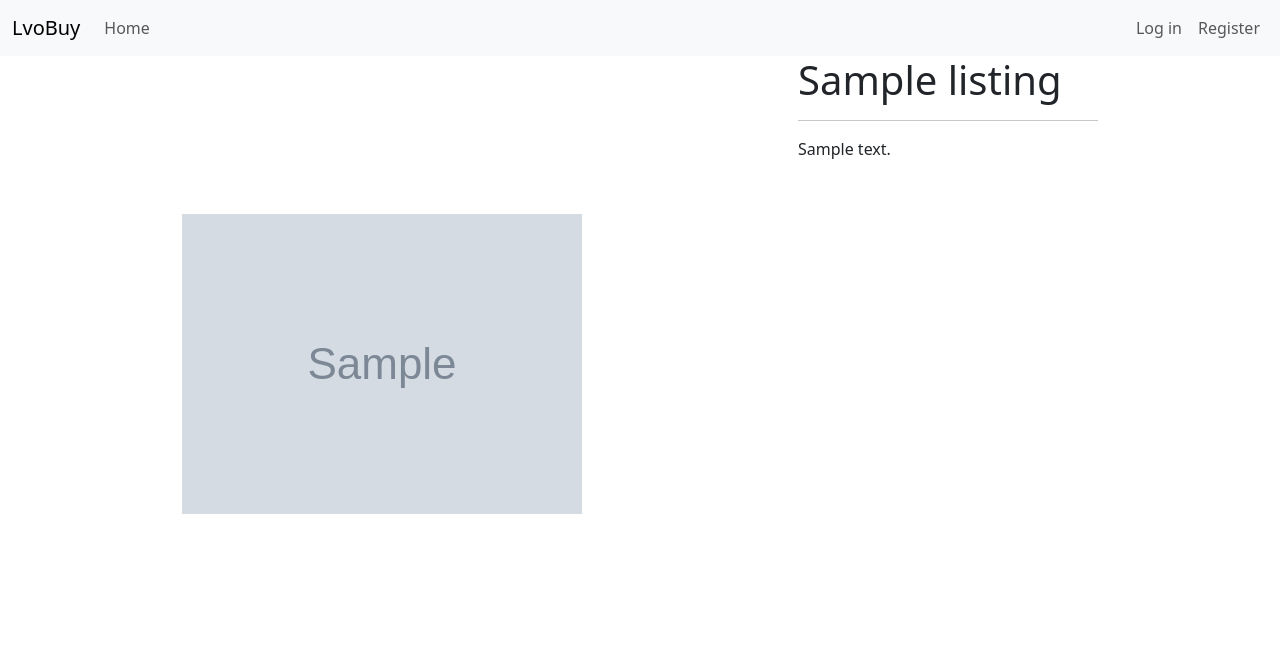
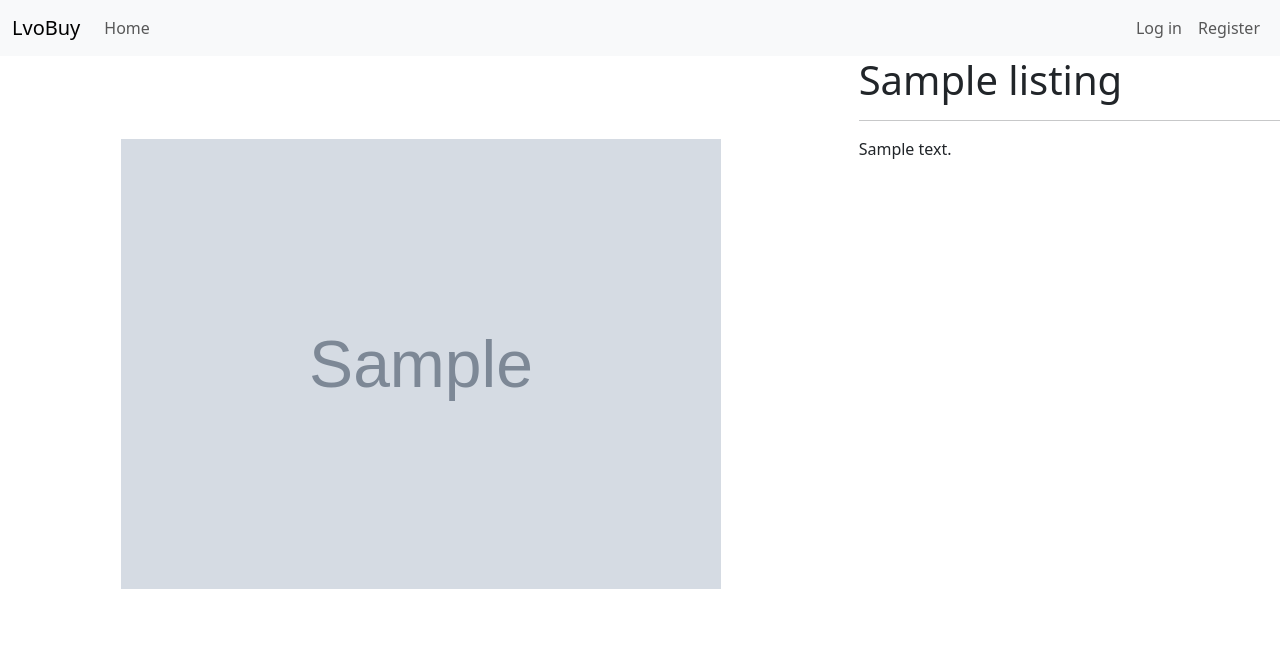
Before and after one commit to LvoBGM/LvoBuy, a Django app: page /bets/listing/1 in a window 1280 px wide. Shown: the top 671 px of the page. Run offline with Django 5.2, Linux system fonts and the light colour scheme; tables that the repository leaves empty hold one stand-in row (values such as "Sample post"); grey boxes marked "Sample" are stand-in pictures.

Commit message:
style: fix up stiling in listing page
1. Add a max height to prevent tall images from cropping

2. Add a justify self center to the image so that smaller images are displayed im the properly in the center

3.  Removed @media for now, the grid now scales depending on the screen width, with the pic tacling up 2 fr and the text info 1fr

```diff
--- a/bets/static/bets/listing_page_styles.css
+++ b/bets/static/bets/listing_page_styles.css
@@ -1,43 +1,25 @@
 #listing-grid {
     display: grid;
-    grid-template-columns: 300px 150px;
+    grid-template-columns: 2fr 1fr;
     grid-template-rows: 300px 300px;
     gap: 1em;
     grid-template-areas:
     "box-1 box-2"
     "box-1 box-2";
+    justify-content: center;
+    align-content: center;
 }
-
 #listing-image {
-    width: auto;
+    width: 100%;
     height: auto;
-    max-width: 300px;
+    max-width: 600px;
+    max-height: 600px;
     object-fit: contain;
     grid-area: box-1;
+    justify-self: center;
+    align-self: center;
 }
 
 #listing-info {
     grid-area: box-2;
 }
-
-@media (min-width: 768px) {
-    #listing-grid {
-        display: grid;
-        grid-template-columns: 600px 300px;
-        grid-template-rows: 300px 300px;
-        gap: 1em;
-        grid-template-areas:
-        "box-1 box-2"
-        "box-1 box-2";
-        justify-content: center;
-        align-content: center;
-    }
-    #listing-image {
-        width: auto;
-        height: auto;
-        max-width: 600px;
-        object-fit: contain;
-        grid-area: box-1;
-        align-self: center;
-    }
-}
```
